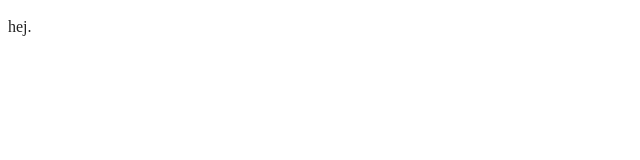
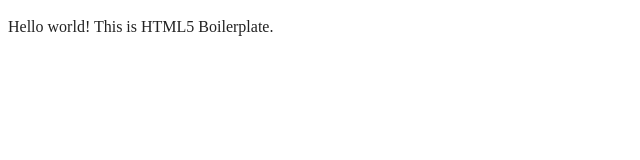
Before and after one commit to Sannambw/HTMLAssignment, a website built with webpack: page P0-HelloWorld/index.html in a window 1280 px wide. Shown: the whole page, without its empty margins (0-640 px from the left). Built offline with nearby package versions, Linux system fonts and the light colour scheme.

Commit message:
Ny version

```diff
--- a/P0-HelloWorld/index.html
+++ b/P0-HelloWorld/index.html
@@ -25,7 +25,7 @@
 <body>
 
   <!-- Add your site or application content here -->
-  <p>hej.</p>
+  <p>Hello world! This is HTML5 Boilerplate.</p>
   <script src="js/app.js"></script>
 
 </body>
```
Also changed, not shown: 2 other files.
